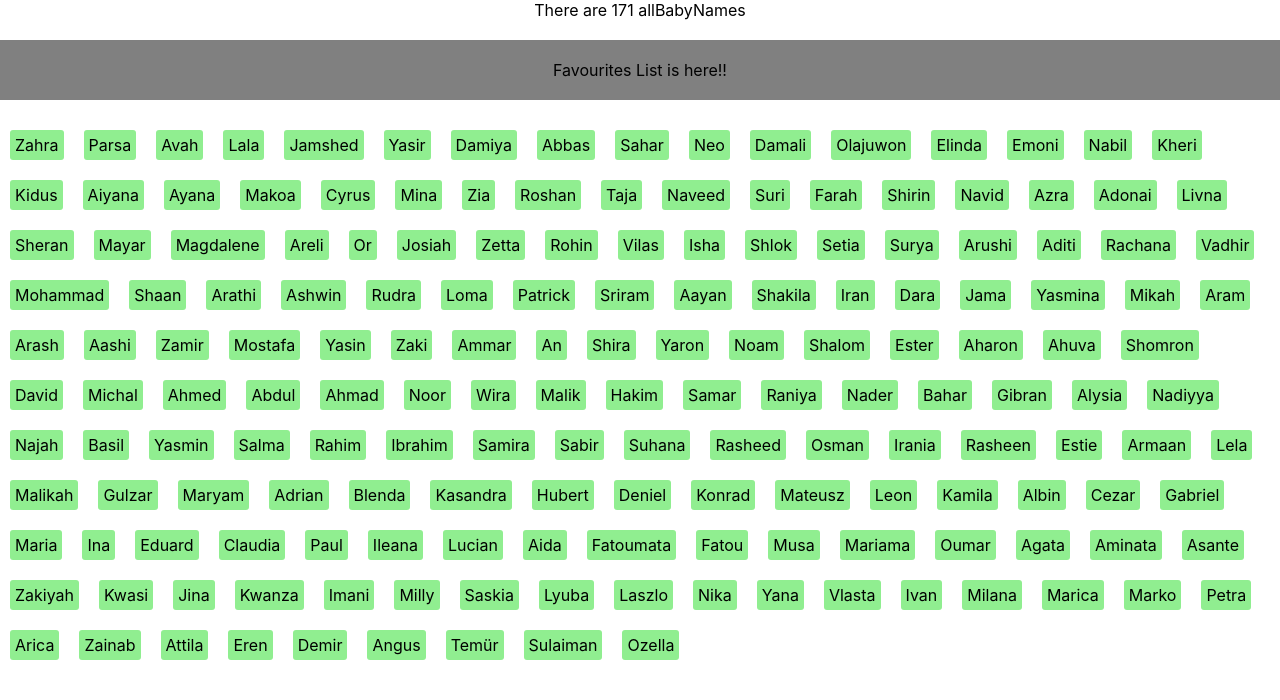
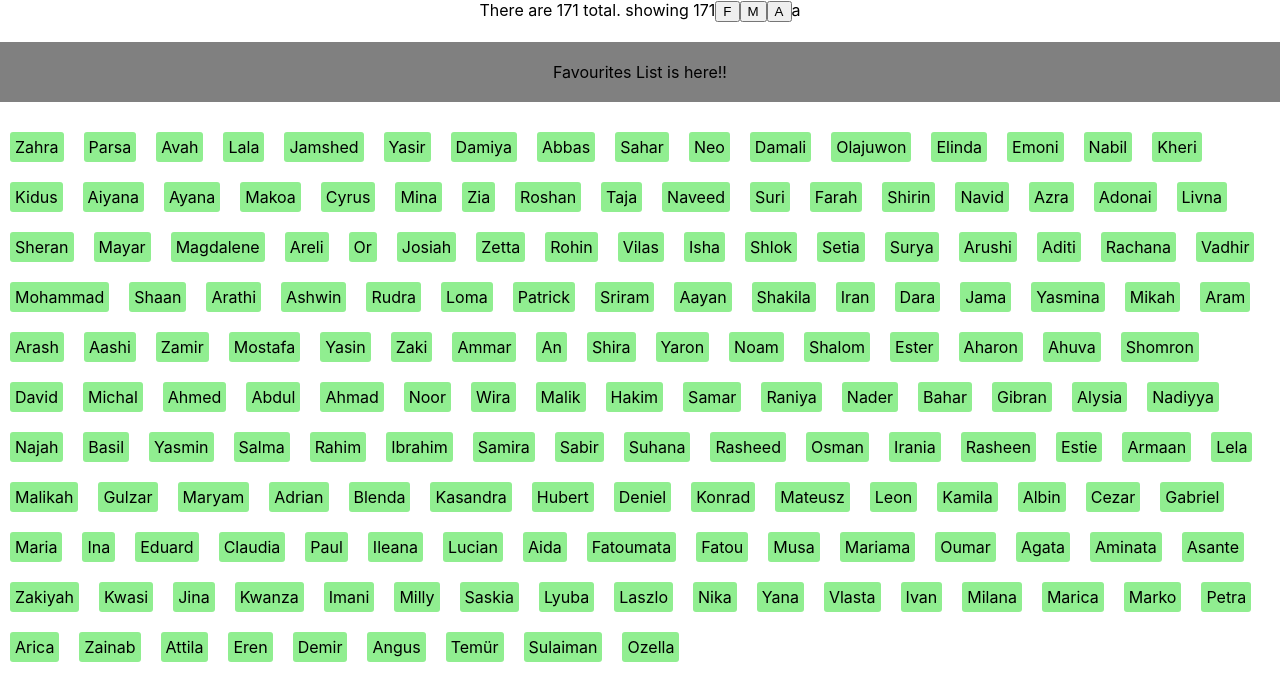
Before and after one commit to WeAreAcademy/live-coding-temp-baby-names-favourites, a React (Create React App) app: page / in a window 1280 px wide. Shown: the top 700 px of the page. Built offline with nearby package versions, Linux system fonts and the light colour scheme.

Commit message:
add gender filter (for main list)

```diff
--- a/src/components/BabyNamesApp.tsx
+++ b/src/components/BabyNamesApp.tsx
@@ -3,11 +3,20 @@ import namesData from '../data/babyNames.json';
 import { BabyName } from './BabyName';
 import { NameInfo } from '../types';
 import { FavouritesList } from './FavouritesList';
-const allBabyNames: NameInfo[] = namesData;
+const allBabyNames: NameInfo[] = namesData as NameInfo[];
 export function BabyNamesApp() {
+
+  type GenderSelector = 'm' | 'f' | 'a';
   const [favouritesIds, setFavouritesIds] = useState<number[]>([]);
+  const [genderSelector, setGenderSelector] = useState<GenderSelector>('a');
 
-  const namesToShowInMain = allBabyNames.filter(info => !favouritesIds.includes(info.id));
+  const namesToShowInMain = allBabyNames
+    .filter(info => !favouritesIds.includes(info.id))
+    .filter(info => genderSelector === 'a' || info.sex === genderSelector);
+
+  function handleGenderSelection(gender: GenderSelector) {
+    setGenderSelector(gender);
+  }
 
   function handleAddToFavourites(info: NameInfo) {
     if (favouritesIds.includes(info.id)) {
@@ -27,7 +36,11 @@ export function BabyNamesApp() {
   return (
     <div className='babyNamesApp'>
       <div className='controls'>
-        There are {allBabyNames.length} allBabyNames
+        There are {allBabyNames.length} total. showing {namesToShowInMain.length}
+        <button onClick={() => handleGenderSelection('f')}>F</button>
+        <button onClick={() => handleGenderSelection('m')}>M</button>
+        <button onClick={() => handleGenderSelection('a')}>A</button>
+        {genderSelector}
       </div>
 
       <FavouritesList
--- a/src/types.tsx
+++ b/src/types.tsx
@@ -1,5 +1,5 @@
 export interface NameInfo {
     id: number;
     name: string;
-    sex: string;
+    sex: 'm' | 'f';
 }
```
